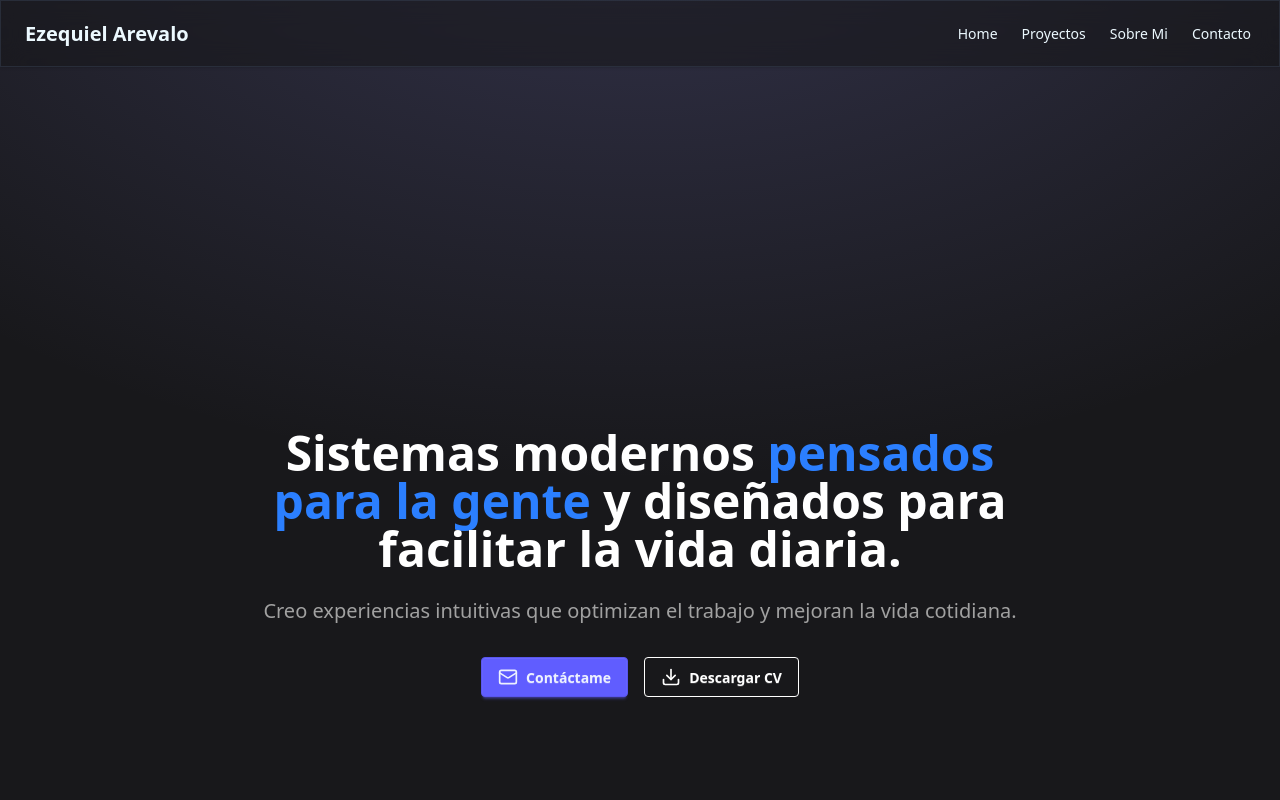
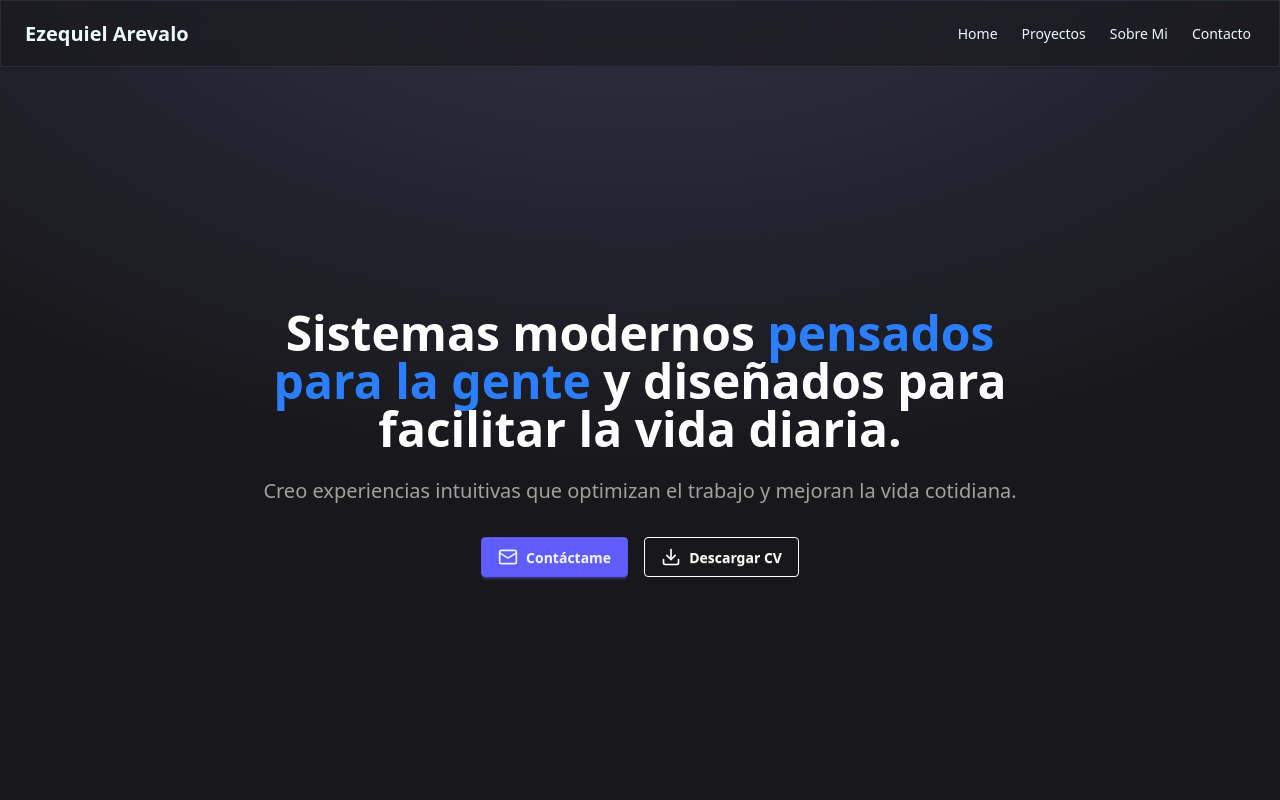
Before and after one commit to ezequiel-arevalo/portfolio, a React (Vite) app: page /#/ in a window 1280 px wide. Shown: the top 800 px of the page. Built offline with nearby package versions, Linux system fonts and the light colour scheme.

Commit message:
hotfix: styles error

```diff
--- a/src/layout/MainLayout.jsx
+++ b/src/layout/MainLayout.jsx
@@ -7,7 +7,7 @@ const MainLayout = () => {
     <>
       <Header />
 
-      <main className="max-w-[1400px] mx-auto">
+      <main className="max-w-[1400px] mx-auto my-20">
         <Outlet />
       </main>
 
--- a/src/pages/home/HomePage.jsx
+++ b/src/pages/home/HomePage.jsx
@@ -6,13 +6,13 @@ import StatsSection from "./components/StatsSection";
 
 const HomePage = () => {
   return (
-<div className="space-y-24">
-  <HeroSection />
-  <ProjectsSection />
-  <AboutMeSection />
-  <StatsSection />
-  <ContactSection />
-</div>
+    <>
+      <HeroSection />
+      <ProjectsSection />
+      <AboutMeSection />
+      <StatsSection />
+      <ContactSection />
+    </>
   );
 };
 
--- a/src/pages/home/components/HeroSection.jsx
+++ b/src/pages/home/components/HeroSection.jsx
@@ -2,7 +2,7 @@ import { Download, Mail } from "lucide-react";
 
 const HeroSection = () => {
   return (
-    <section id="home" className="min-h-screen text-white flex items-center justify-center px-6 scroll-mt-24 my-10 sm:my-16 lg:my-24">
+    <section id="home" className="min-h-[70vh] text-white flex items-center justify-center px-6 scroll-mt-24 my-28 sm:my-16 lg:my-24">
       <div className="text-center max-w-3xl">
         <h1 className="text-3xl sm:text-4xl md:text-5xl lg:text-5xl font-bold mb-6">
           Sistemas modernos{" "}
```
